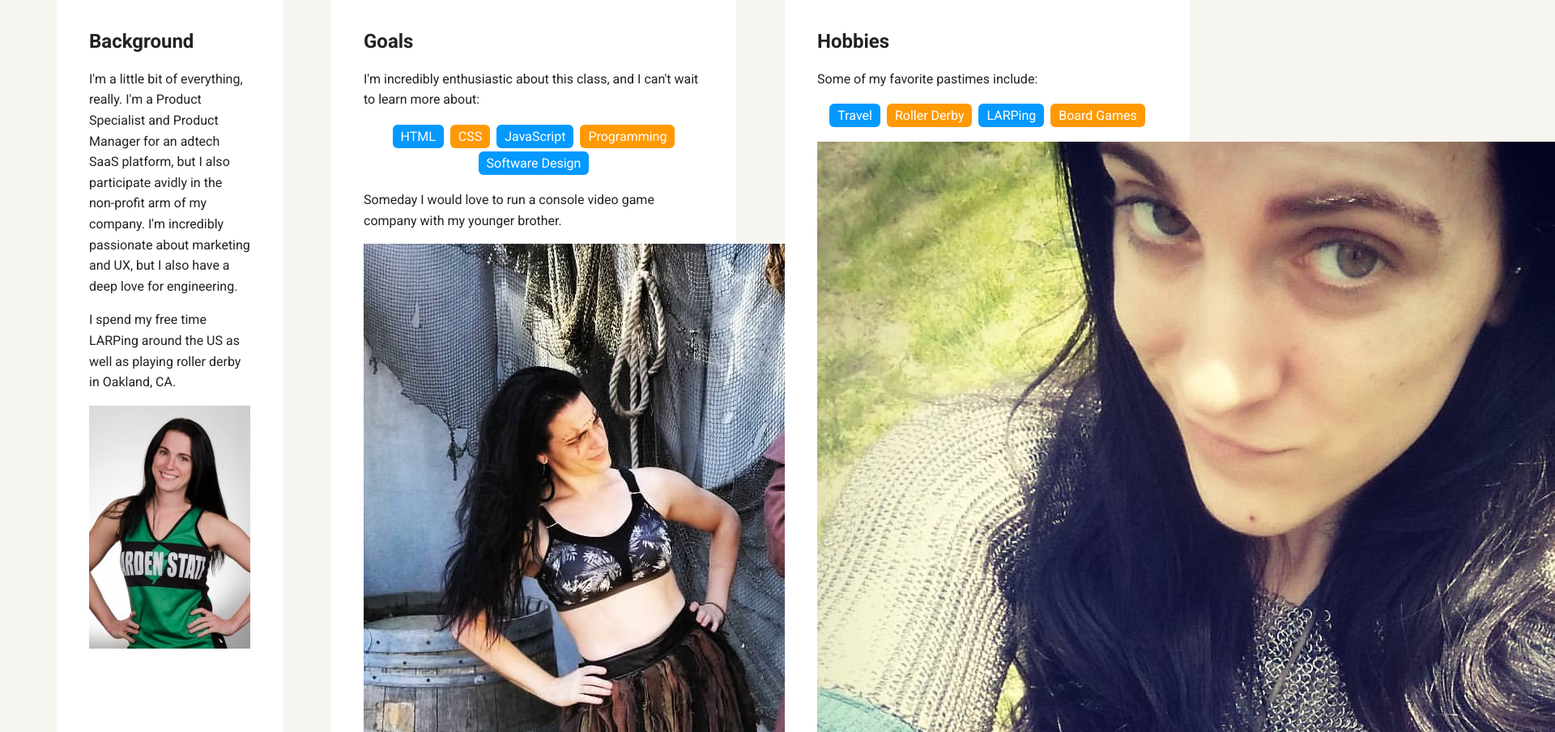
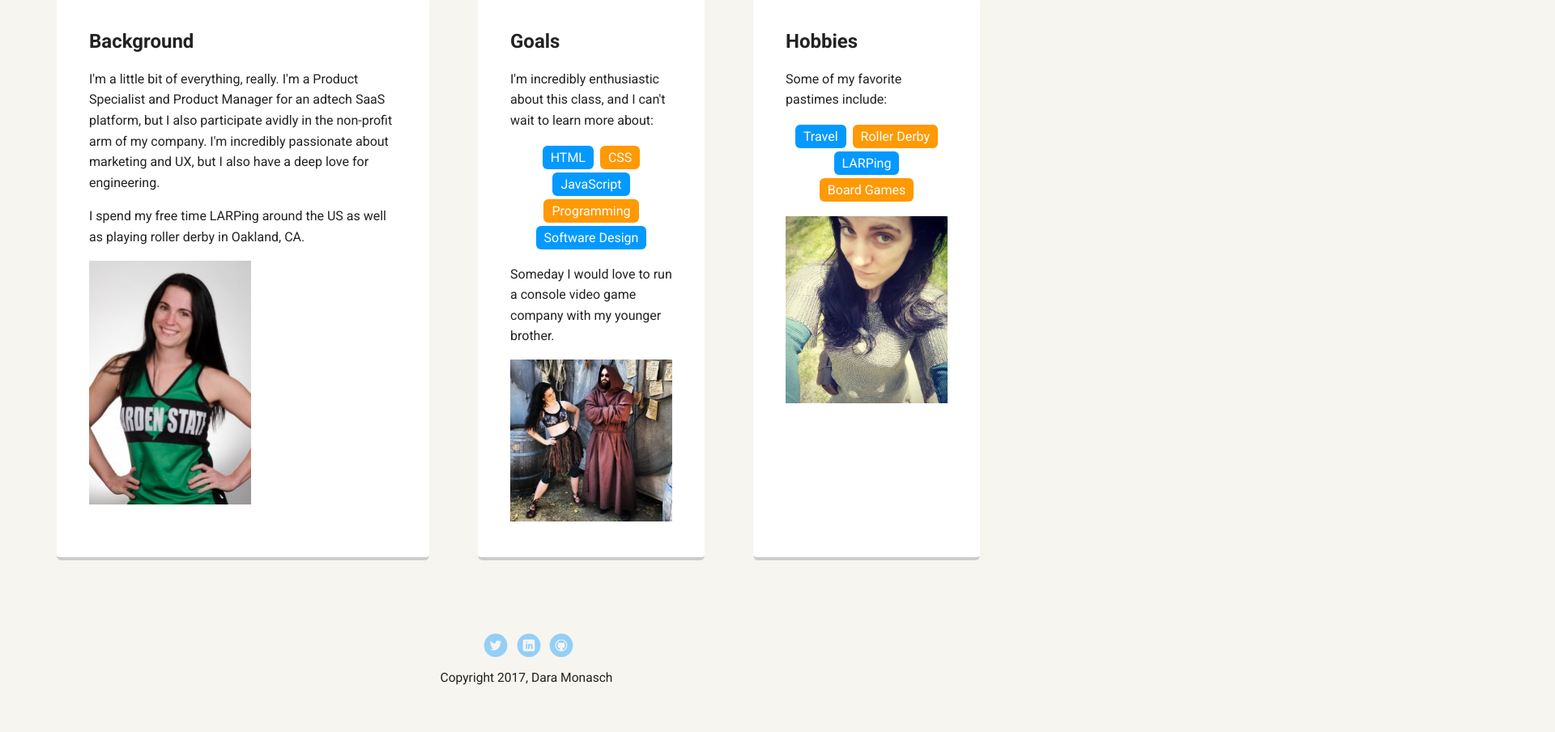
Before and after one commit to dokidara/techdegree-project1, a plain HTML site: page index.html in a window 1280 px wide. Shown: the part 523-1427 px from the top of the page at 81% size, 1920 px wide, since content can reach past the window. Drawn offline with Linux system fonts and the light colour scheme; a web font is replaced by a local one.

Commit message:
Update index.html

```diff
--- a/index.html
+++ b/index.html
@@ -27,7 +27,7 @@
         <h2>Background</h2>
         <p>I'm a little bit of everything, really. I'm a Product Specialist and Product Manager for an adtech SaaS platform, but I also participate avidly in the non-profit arm of my company. I'm incredibly passionate about marketing and UX, but I also have a deep love for engineering.</p>
         <p>I spend my free time LARPing around the US as well as playing roller derby in Oakland, CA.</p>
-        <img src="images/Tifa_Knoxhard_9999-199x300.jpg" alt="derby" class="profile-image">
+        <img src="images/Tifa_Knoxhard_9999-199x300.jpg" alt="derby"  width=200>
       </div>
 
       <div class="card">
@@ -41,7 +41,7 @@
           <li>Software Design</li>
         </ul>
         <p>Someday I would love to run a console video game company with my younger brother.</p>
-        <img src="images/brother.jpg" alt="Dara and Brother" class="profile-image">
+        <img src="images/brother.jpg" alt="Dara and Brother" width=200>
       </div>
 
       <div class="card">
@@ -53,7 +53,7 @@
           <li>LARPing</li>
           <li>Board Games</li>
         </ul>
-        <img src="images/chainmail.jpg" alt="Rathnait Eirdottir" class="profile-image">
+        <img src="images/chainmail.jpg" alt="Rathnait Eirdottir"  width=200>
       </div>
     </main>
 
```
